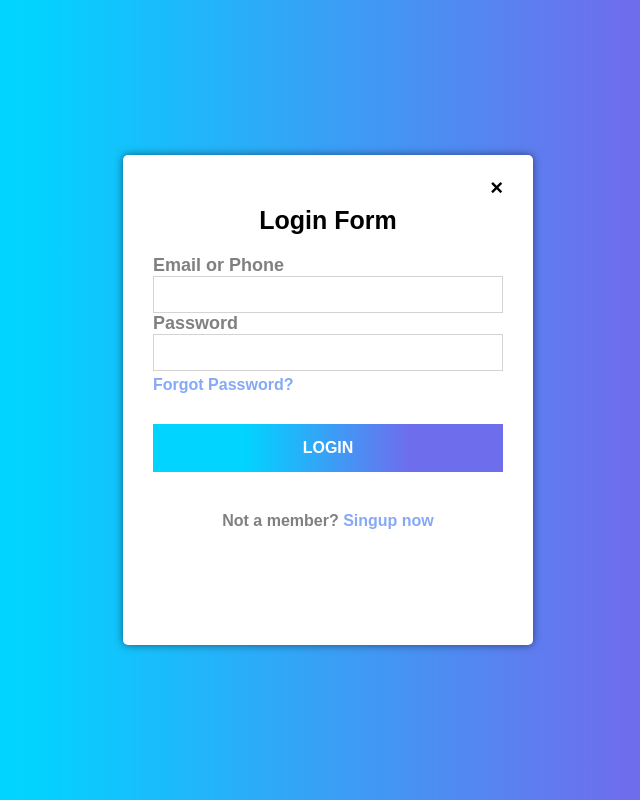
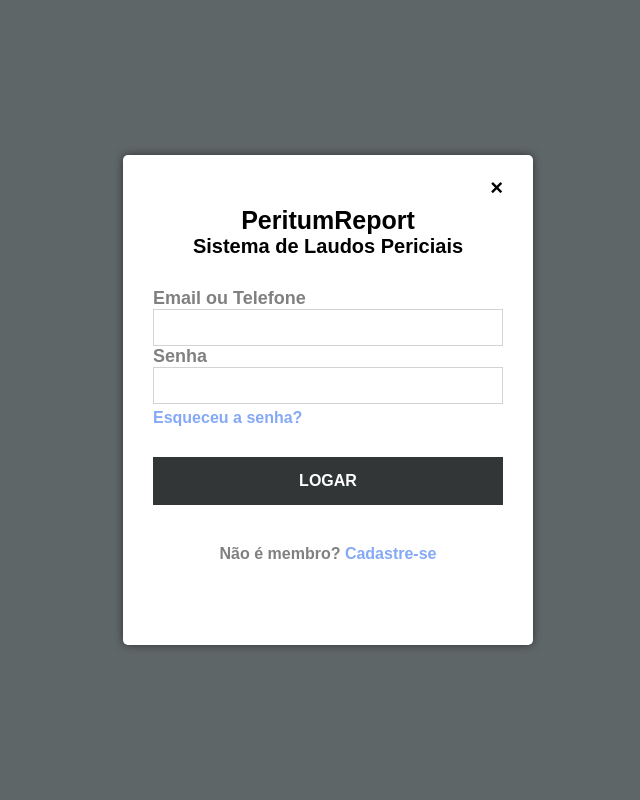
Before and after one commit to IsaqueMarley/tela-de-login, a plain HTML site: page index.html in a window 1280 px wide. Shown: the whole page, without its empty margins (312-952 px from the left). Drawn offline with Linux system fonts and the light colour scheme.

Commit message:
button-login changed

```diff
--- a/index.html
+++ b/index.html
@@ -10,22 +10,23 @@
 <body>
     <form action="" method="post">
         <p class="login-close">&times</p>
-        <p class="login-title">Login Form</p>
+        <p class="login-title">PeritumReport       </p>
+        <p class="login-title-small">Sistema de Laudos Periciais</p>
         <div>
-           <label>Email or Phone</label>
+           <label>Email ou Telefone</label>
             <input type="email"  id="get-email" >
         </div>
         <div>
-           <label >Password</label>
+           <label >Senha</label>
             <input type="password" name="" id="get-password" minlength="8">
 
         </div>
-        <a class="login-link-forgot-password" href="#" > Forgot Password?</a>
+        <a class="login-link-forgot-password" href="#" > Esqueceu a senha?</a>
 
-        <input class="login-button" type="submit" value="LOGIN">
+        <input class="login-button" type="submit" value="LOGAR">
 
 
-        <p class="not-a-menber">Not a member? <a class="login-link-sigup-now" href="#">Singup now</a></p>
+        <p class="not-a-menber">Não é membro? <a class="login-link-sigup-now" href="#">Cadastre-se</a></p>
 
     </form>
 </body>
--- a/style.css
+++ b/style.css
@@ -6,8 +6,8 @@
 body{
     display: flex;
     flex-flow: row nowrap;
-    background: rgb(2,0,36);
-    background: linear-gradient(90deg, rgba(2,0,36,1) 0%, rgba(0,212,255,1) 0%, rgba(0,212,255,1) 26%, rgba(110,110,237,1) 73%);
+    background: rgb(21, 21, 24);
+    background: linear-gradient(90deg, rgba(2,0,36,1) 0%, rgb(95, 102, 104)  0%, rgb(95, 102, 104) 26%, rgb(95, 102, 104)  73%);
    align-items: center;
     justify-content: center;
     font-family: Arial, Helvetica, sans-serif;
@@ -36,7 +36,13 @@ form{
 .login-title{
     font-size: 25px;
     font-weight: bolder;
-    padding-bottom: 20px;
+    padding-bottom: 0px;
+    text-align: center;
+}.login-title-small{
+    font-size: 20px;
+    padding-bottom: 30px ;
+    font-weight: bolder;
+
     text-align: center;
 }
 
@@ -65,7 +71,7 @@ form div input{
     margin-top: 5px;
 }
 .login-button{
-    background: linear-gradient(90deg, rgba(2,0,36,1) 0%, rgba(0,212,255,1) 0%, rgba(0,212,255,1) 26%, rgba(110,110,237,1) 73%);
+    background: linear-gradient(90deg, rgba(2,0,36,1) 0%, rgb(50, 54, 54) 0%);
      border: none;
     padding: 15px;
     font-size: 16px;
```
